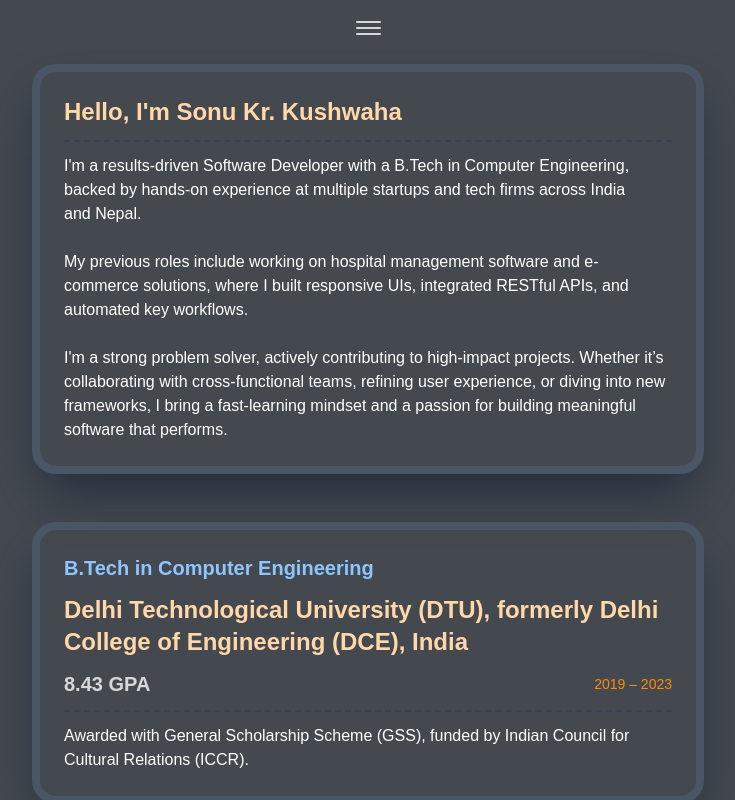
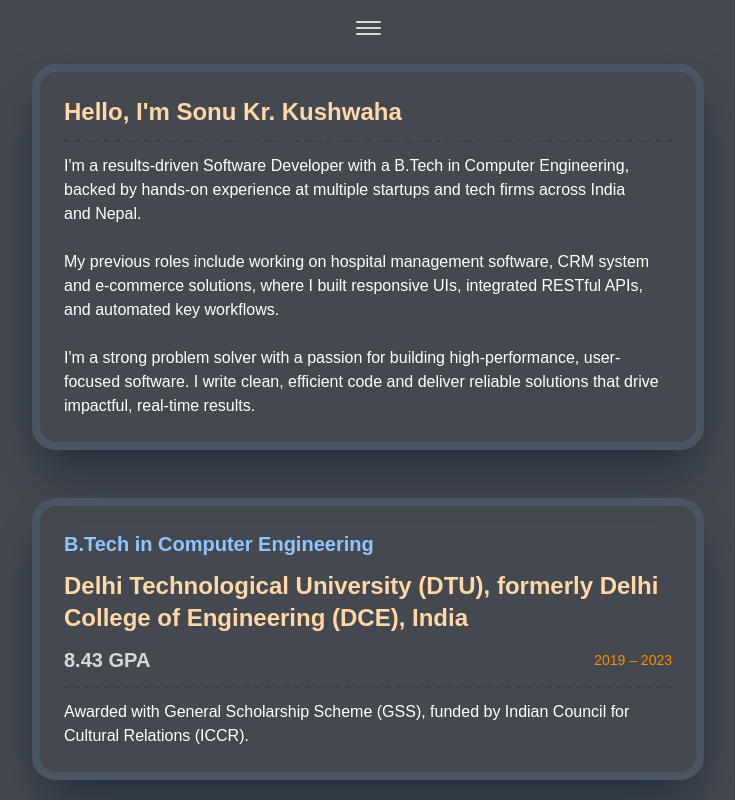
Before and after one commit to imSonuKushwaha/newPortfolio, a React (Vite) app: page /newPortfolio/intro in a window 1280 px wide. Shown: the whole page, without its empty margins (272-1007 px from the left). Built offline with nearby package versions, Linux system fonts and the light colour scheme.

Commit message:
few updates and fixes

```diff
--- a/src/App.css
+++ b/src/App.css
@@ -226,7 +226,7 @@ svg text.text-body {
 }
 
 .slide-exit-left {
-  animation: slideLeftOut 0.3s ease-in-out forwards;
+  animation: slideLeftOut 0.5s ease-in-out forwards;
 }
 
 .slide-enter-left {
@@ -234,7 +234,7 @@ svg text.text-body {
 }
 
 .slide-exit-right {
-  animation: slideRightOut 0.3s ease-in-out forwards;
+  animation: slideRightOut 0.5s ease-in-out forwards;
 }
 
 .slide-enter-right {
--- a/src/appRoute.jsx
+++ b/src/appRoute.jsx
@@ -1,15 +1,15 @@
-import About from "./pages/About";
 import Home from "./pages/Home";
 import Layout from "./components/Layout";
 import { Routes, Route } from "react-router-dom";
 import Experiences from "./pages/Experiences";
+import Intro from "./pages/Intro";
 
 const AppRoute = () => {
   return (
     <Routes>
       <Route element={<Layout />}>
         <Route path="/" element={<Home />} />
-        <Route path="/intro" element={<About />} />
+        <Route path="/intro" element={<Intro />} />
         <Route path="/experiences" element={<Experiences />} />
       </Route>
     </Routes>
--- a/src/components/Skill.jsx
+++ b/src/components/Skill.jsx
@@ -20,12 +20,11 @@ const Skill = () => {
       {func("GitLab")}
       {func("ReactJS")}
       {func("NextJS")}
+      {func("SolidJS")}
       {func("ExpressJS")}
       {func("Tailwind CSS")}
       {func("BootStrap")}
-      {func("Ant Design")}
       {func("Redux")}
-      {func("Zustand")}
       {func("Material UI")}
       {func("OpenAPI")}
       {func("Postman")}
--- a/src/pages/Experiences.jsx
+++ b/src/pages/Experiences.jsx
@@ -68,7 +68,7 @@ const Experiences = () => {
       setTimeout(() => {
         setActiveTab(newIndex);
         setIsAnimating(false);
-      }, 300);
+      }, 500); // Duration of the animation 0.5s
     }
   };
   // swipe actions
--- a/src/pages/About.jsx
+++ b/src/pages/Intro.jsx
@@ -4,7 +4,7 @@ import Skill from "../components/Skill";
 import SocialMedia from "../components/SocialMedia";
 import { useInView } from "../components/UseInView";
 
-const About = () => {
+const Intro = () => {
   const [activeTab, setActiveTab] = useState(true);
   // swipe actions
   const [touchStart, setTouchStart] = useState(null);
@@ -58,16 +58,15 @@ const About = () => {
               and tech firms across India and Nepal.
               <br />
               <br />
-              My previous roles include working on hospital management software
-              and e-commerce solutions, where I built responsive UIs, integrated
-              RESTful APIs, and automated key workflows.
+              My previous roles include working on hospital management software,
+              CRM system and e-commerce solutions, where I built responsive UIs,
+              integrated RESTful APIs, and automated key workflows.
               <br />
               <br />
-              I'm a strong problem solver, actively contributing to high-impact
-              projects. Whether it’s collaborating with cross-functional teams,
-              refining user experience, or diving into new frameworks, I bring a
-              fast-learning mindset and a passion for building meaningful
-              software that performs.
+              I'm a strong problem solver with a passion for building
+              high-performance, user-focused software. I write clean, efficient
+              code and deliver reliable solutions that drive impactful,
+              real-time results.
             </p>
           </div>
         </div>
@@ -136,7 +135,7 @@ const About = () => {
           ></div>
           {activeTab === true ? <Skill /> : <DSA />}
         </div>
-        <div className="flex items-center justify-center py-3 mb-3">
+        <div className="flex items-center justify-center py-3 mb-5">
           {/* social media */}
           <SocialMedia />
         </div>
@@ -146,4 +145,4 @@ const About = () => {
   );
 };
 
-export default About;
+export default Intro;
```
Also changed, not shown: 5 other files (tests, documents, lock files or other folders).
